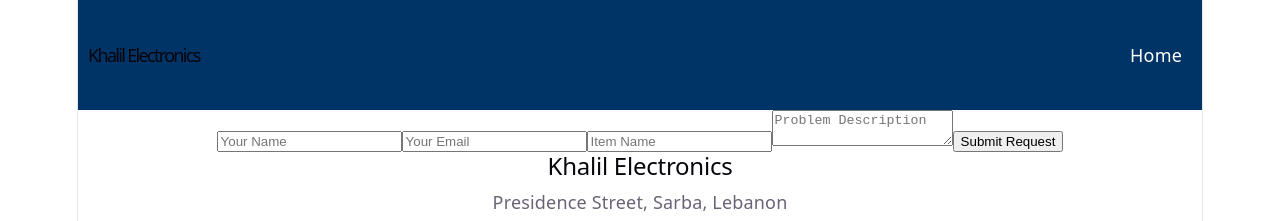
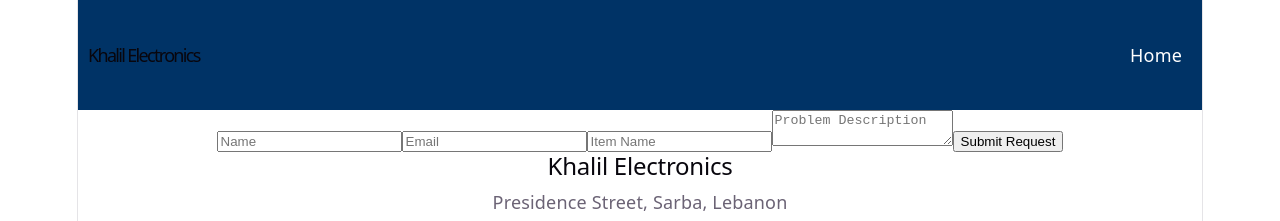
Before and after one commit to Mypol-hub/Fix-it, a React (Vite) app in the folder client-app/: page /request in a window 1280 px wide. Shown: the top 221 px of the page. Built offline with nearby package versions, Linux system fonts and the light colour scheme.

Commit message:
Simplify RequestForm input fields
Refactor form inputs for cleaner structure and remove unnecessary comments.

```diff
--- a/client-app/src/pages/RequestForm.jsx
+++ b/client-app/src/pages/RequestForm.jsx
@@ -21,7 +21,6 @@
       });
       const data = await res.json();
       setMessage(data.message || "Request submitted!");
-      // Clear form
       setCustomerName("");
       setEmail("");
       setItemName("");
@@ -34,32 +33,10 @@
 
   return (
     <form onSubmit={handleSubmit}>
-      <input
-        type="text"
-        placeholder="Your Name"
-        value={customerName}
-        onChange={(e) => setCustomerName(e.target.value)}
-        required
-      />
-      <input
-        type="email"
-        placeholder="Your Email"
-        value={email}
-        onChange={(e) => setEmail(e.target.value)}
-        required
-      />
-      <input
-        type="text"
-        placeholder="Item Name"
-        value={itemName}
-        onChange={(e) => setItemName(e.target.value)}
-        required
-      />
-      <textarea
-        placeholder="Problem Description"
-        value={problemDescription}
-        onChange={(e) => setProblemDescription(e.target.value)}
-      />
+      <input value={customerName} onChange={(e) => setCustomerName(e.target.value)} placeholder="Name" required />
+      <input value={email} onChange={(e) => setEmail(e.target.value)} placeholder="Email" required />
+      <input value={itemName} onChange={(e) => setItemName(e.target.value)} placeholder="Item Name" required />
+      <textarea value={problemDescription} onChange={(e) => setProblemDescription(e.target.value)} placeholder="Problem Description" />
       <button type="submit">Submit Request</button>
       {message && <p>{message}</p>}
     </form>
```
